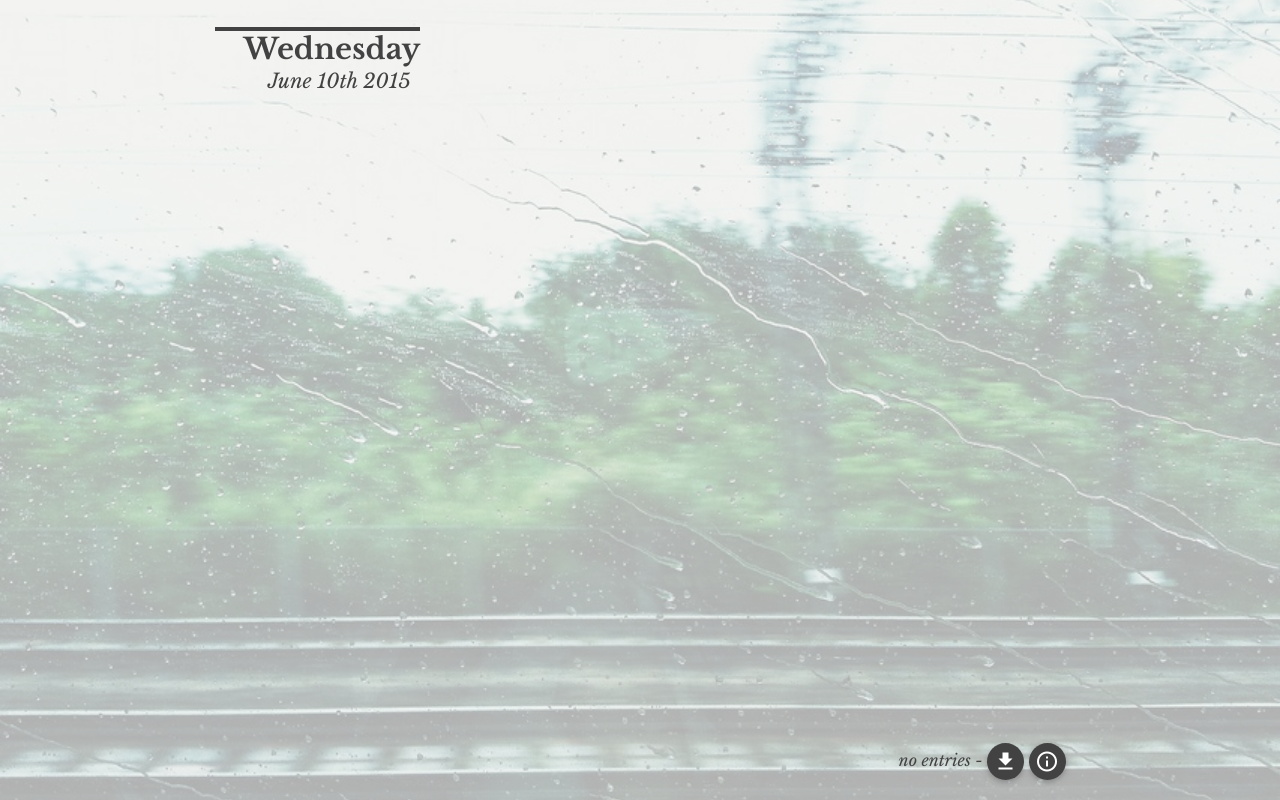
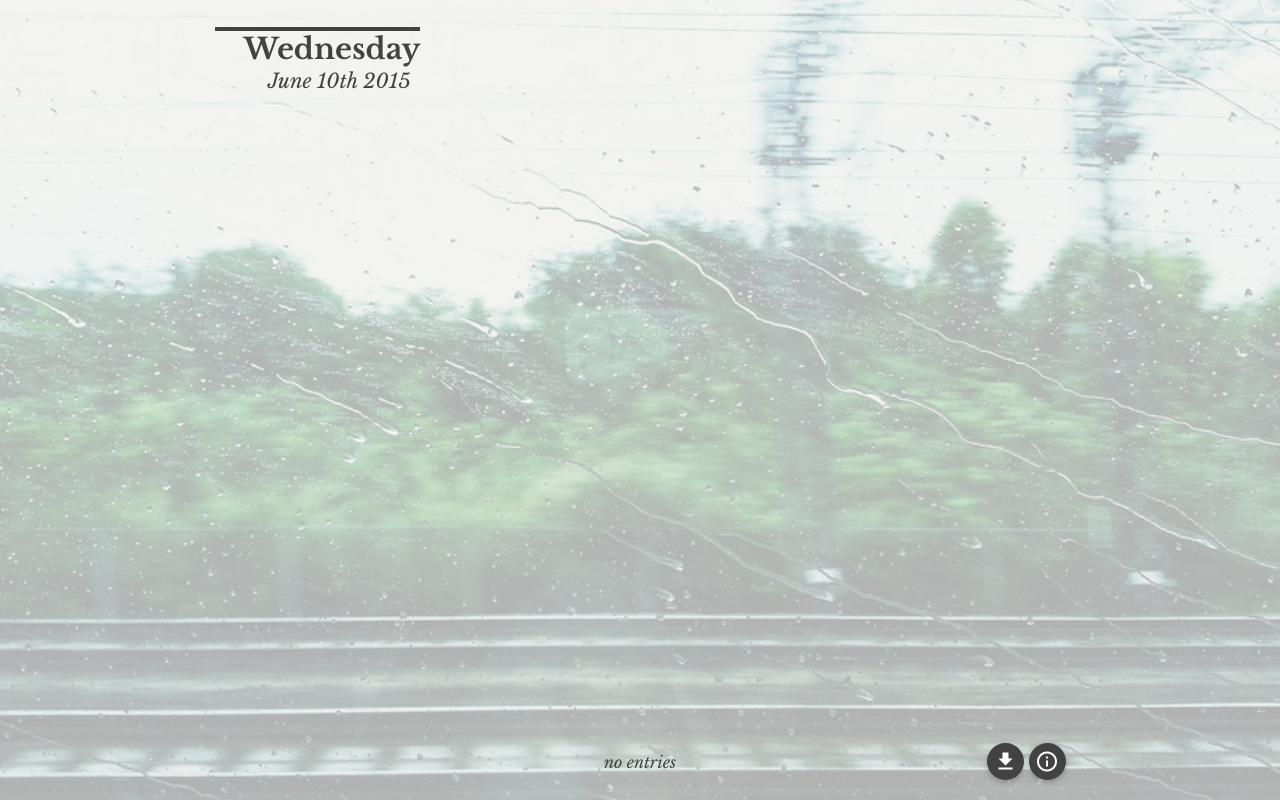
Before and after one commit to peetzweg/diarydash-deprecated, a plain HTML site: page index.html in a window 1280 px wide. Drawn offline with nearby package versions, Linux system fonts and the light colour scheme.

Commit message:
realigned page number to the center of the screen instead of right aligned with dash

```diff
--- a/index.html
+++ b/index.html
@@ -39,9 +39,11 @@
 
 	<footer class="page-footer transparent">
 		<div class="container">
-			<div class="row imprint">
-				<div class="col s12 right-align">
-					<span id="PageNumber"></span> -
+			<div class="row imprint valign-wrapper">
+					<div class="col s6 offset-s3">
+  					<span class="valign" id="PageNumber"></span>
+					</div>
+				<div class="col s3 right-align">
 					<a id="DownloadButton" class="btn-floating grey darken-3"><i class="mdi-file-file-download"></i></a>
 					<a class="btn-floating grey darken-3" href="info.html"><i class="mdi-action-info-outline"></i></a>
 				</div>
```
